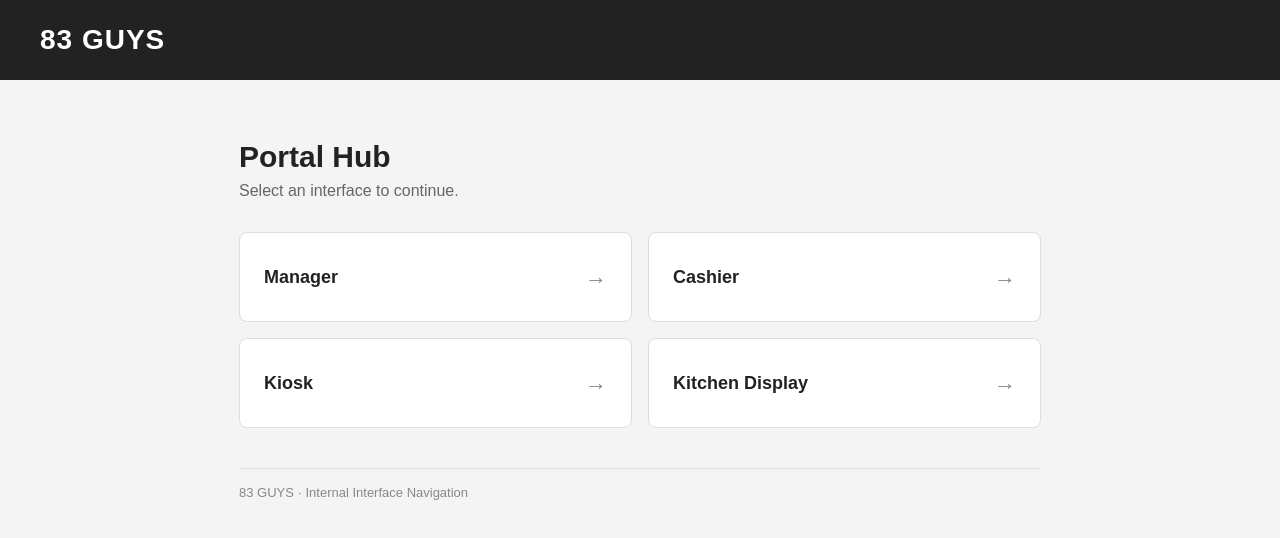
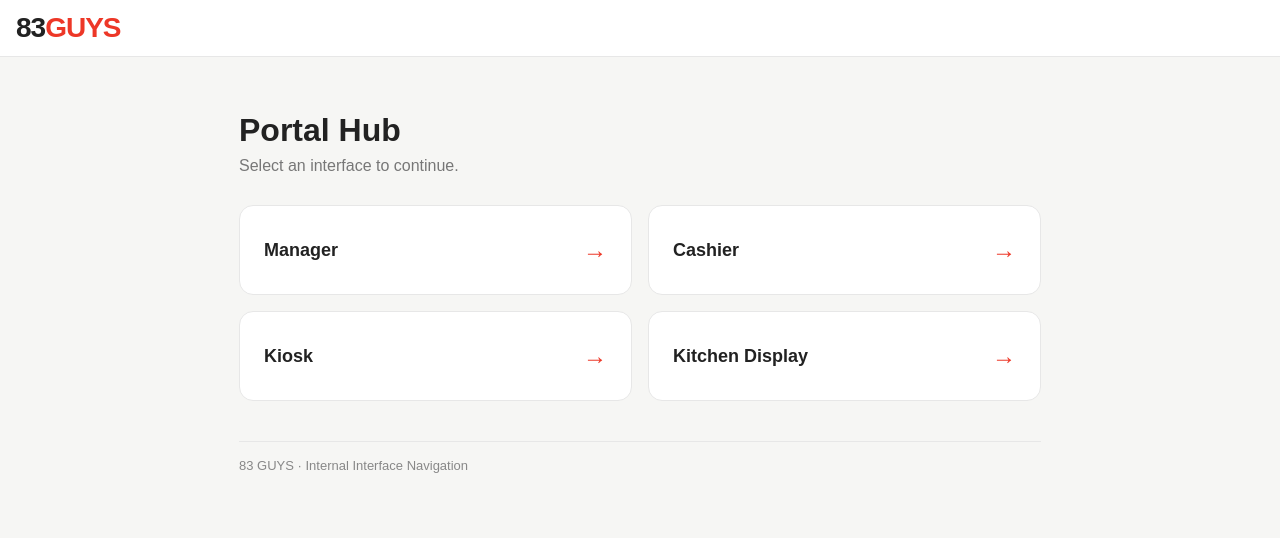
Before and after one commit to Tec0905/csce-331-web, a website: page public/index.html in a window 1280 px wide. Drawn offline with Linux system fonts and the light colour scheme.

Commit message:
Polish Portal Hub a little more

```diff
--- a/public/index.html
+++ b/public/index.html
@@ -14,39 +14,44 @@
         body {
             margin: 0;
             font-family: Arial, Helvetica, sans-serif;
-            background: #f4f4f4;
+            background: #f6f6f4;
             color: #222;
         }
 
         header {
-            background: #222;
-            color: white;
-            padding: 24px 40px;
+            background: white;
+            padding: 12px 16px;
+            border-bottom: 1px solid #e7e7e7;
         }
 
         header h1 {
             margin: 0;
             font-size: 28px;
-            letter-spacing: 1px;
+            font-weight: 900;
+            letter-spacing: -1px;
+        }
+
+        header h1 span {
+            color: #ed3727;
         }
 
         main {
             max-width: 850px;
-            margin: 60px auto;
+            margin: 55px auto;
             padding: 0 24px;
         }
 
         .heading {
-            margin-bottom: 32px;
+            margin-bottom: 30px;
         }
 
         .heading h2 {
-            font-size: 30px;
+            font-size: 32px;
             margin: 0 0 8px;
         }
 
         .heading p {
-            color: #666;
+            color: #777;
             margin: 0;
             font-size: 16px;
         }
@@ -65,43 +70,40 @@
             min-height: 90px;
             padding: 24px;
             background: white;
-            border: 1px solid #ddd;
-            border-radius: 8px;
+            border: 1px solid #e7e7e7;
+            border-radius: 14px;
             color: #222;
             font-size: 18px;
-            font-weight: 600;
+            font-weight: 700;
             text-align: left;
             cursor: pointer;
             transition: background 0.15s, border-color 0.15s;
         }
 
         .interface-button:hover {
-            background: #fafafa;
-            border-color: #888;
+            background: #fff5f3;
+            border-color: #ed3727;
         }
 
         .interface-button:active {
-            background: #eee;
+            background: #fce8e5;
         }
 
         .arrow {
-            color: #888;
-            font-size: 22px;
+            color: #ed3727;
+            font-size: 24px;
+            font-weight: 700;
         }
 
         footer {
             margin-top: 40px;
             padding-top: 16px;
-            border-top: 1px solid #ddd;
+            border-top: 1px solid #e7e7e7;
             color: #888;
             font-size: 13px;
         }
 
         @media (max-width: 550px) {
-            header {
-                padding: 20px 24px;
-            }
-
             main {
                 margin-top: 36px;
             }
@@ -116,7 +118,7 @@
 <body>
 
     <header>
-        <h1>83 GUYS</h1>
+        <h1>83<span>GUYS</span></h1>
     </header>
 
     <main>
```
